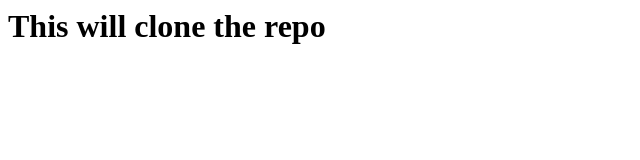
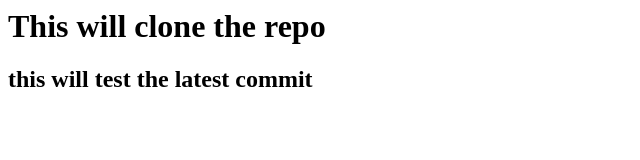
Before and after one commit to Avinjay/CICD_project1, a plain HTML site: page Index.html in a window 1280 px wide. Shown: the whole page, without its empty margins (0-640 px from the left). Drawn offline with Linux system fonts and the light colour scheme.

Commit message:
Update Index.html
python script will check latest commit and deploy index.html

```diff
--- a/Index.html
+++ b/Index.html
@@ -1 +1,2 @@
 <H1>This will clone the repo</H1>
+<H2>this will test the latest commit</H2>
```
